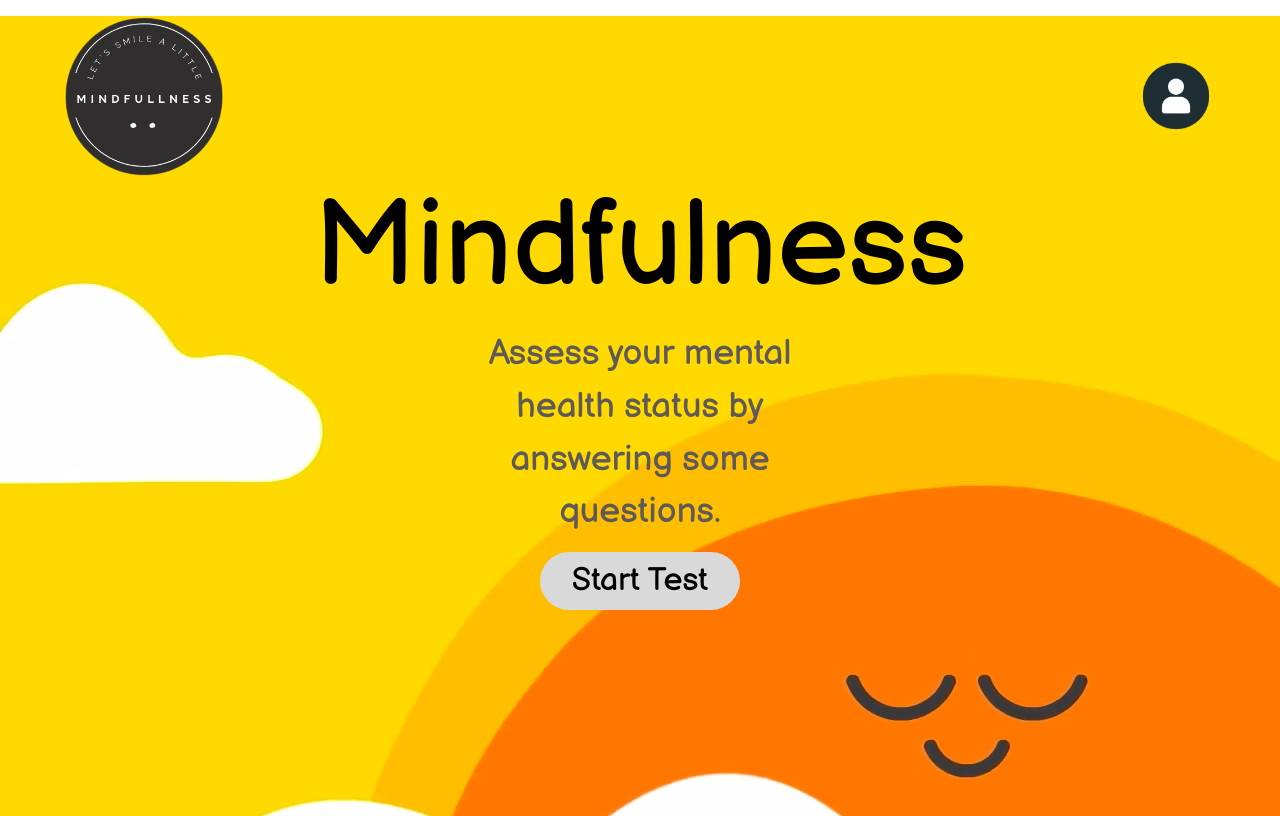
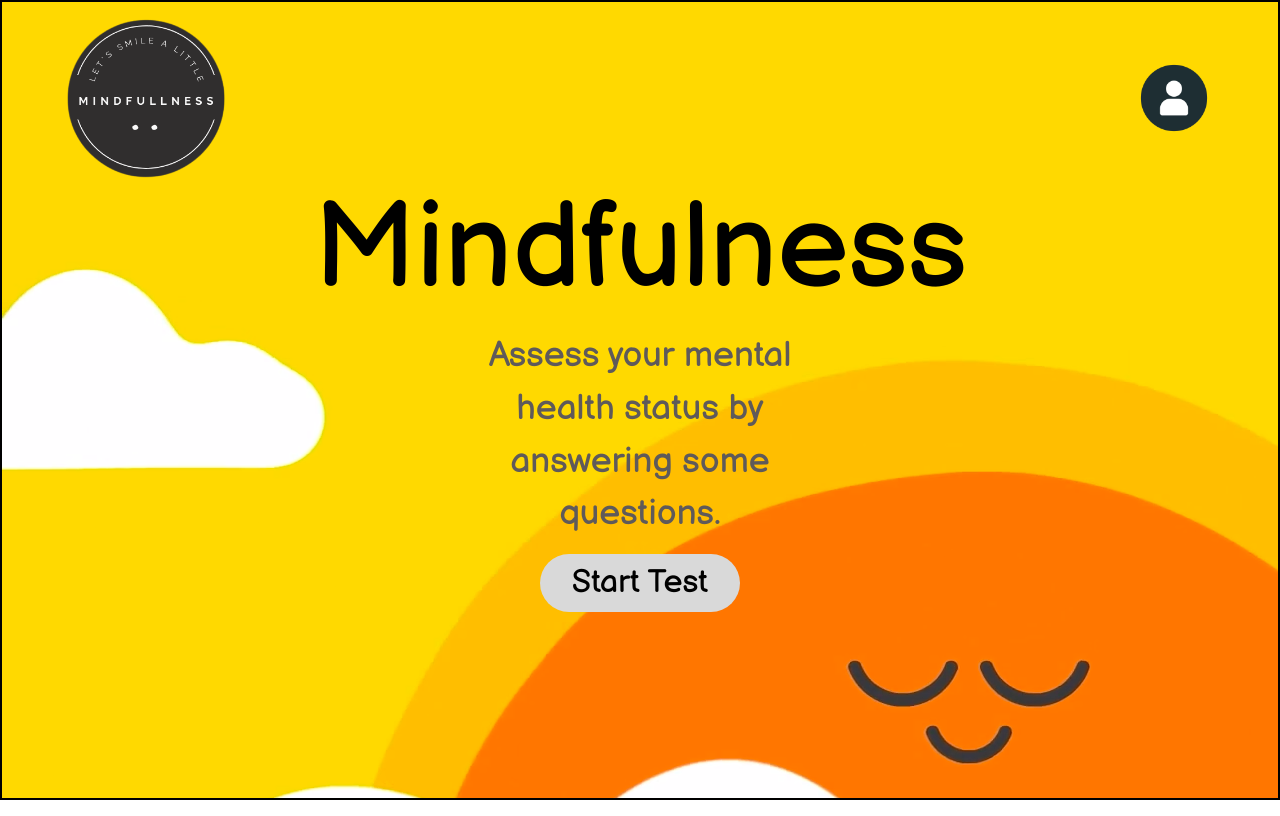
Before and after one commit to singodiyashubham87/Mindfulness, a React (Vite) app in the folder client/: page / in a window 1280 px wide. Built offline with nearby package versions, Linux system fonts and the light colour scheme.

Commit message:
style: add black border to homepage

```diff
--- a/client/src/components/Homepage.jsx
+++ b/client/src/components/Homepage.jsx
@@ -6,7 +6,7 @@ function Homepage() {
   return (
     <>
       <div
-        className="homePage w-[100%] h-[100vh] bg-[image:var(--image-url)] font-primary"
+        className="homePage w-[100%] h-[100vh] bg-[image:var(--image-url)] font-primary border-2 border-black"
         style={{ "--image-url": `url(${landingPageBanner})` }}
       >
         <nav className="flex items-center px-[4rem] mt-[1rem] justify-between">
```
